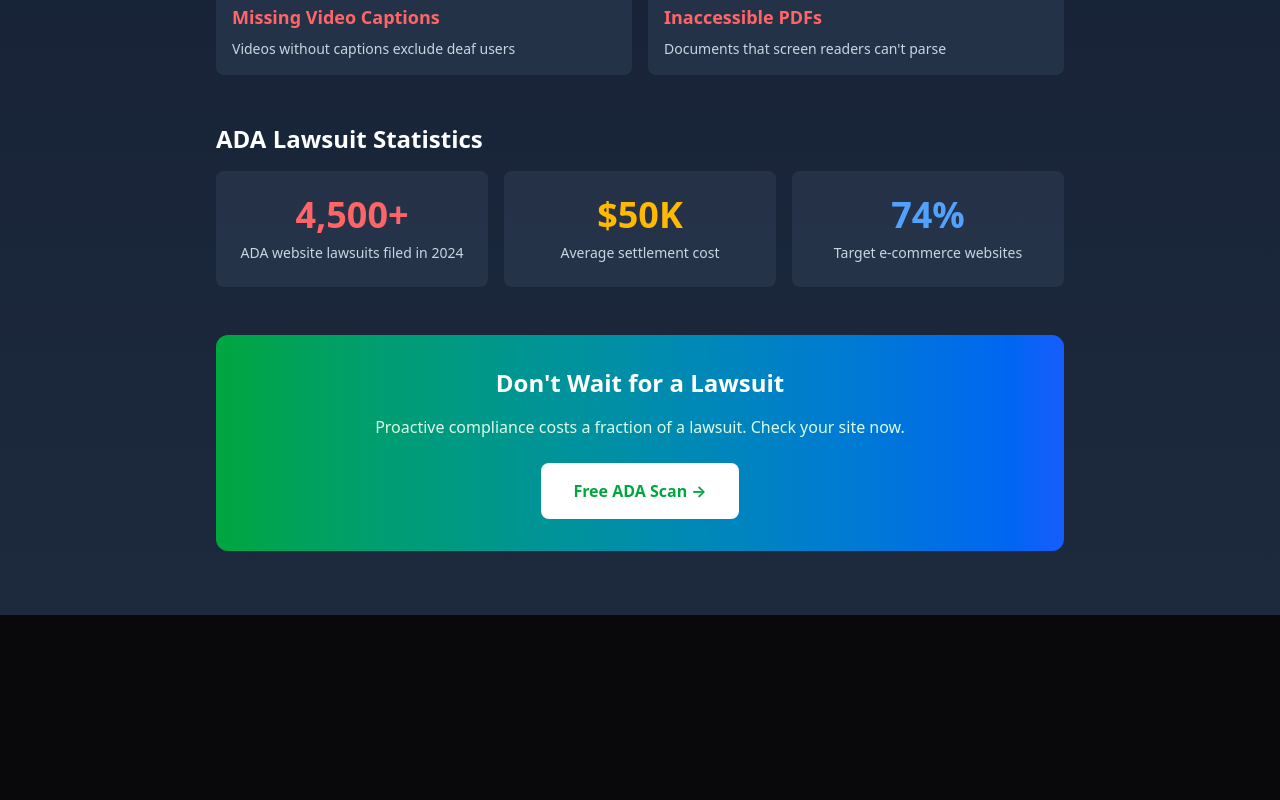
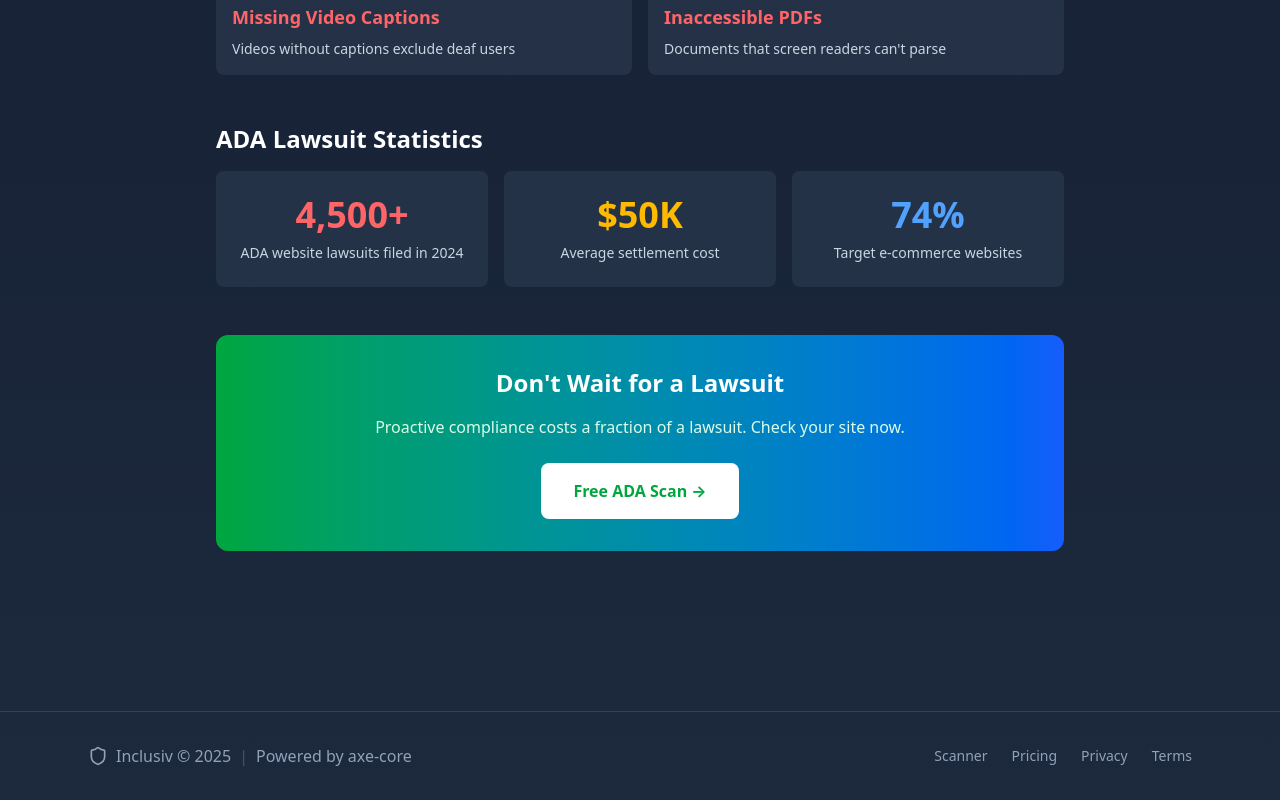
Before and after one commit to colin330smith/inclusiv, a Next.js app: page /ada-compliance in a window 1280 px wide. Shown: the part 1435-2235 px from the top of the page. Before the commit the page ends 2050 px from the top, so only its background shows below. Built offline with nearby package versions, Linux system fonts and the light colour scheme; no server answers.

Commit message:
Add consistent footers to platform accessibility pages

```diff
--- a/src/app/ada-compliance/page.tsx
+++ b/src/app/ada-compliance/page.tsx
@@ -147,6 +147,26 @@ export default function ADACompliancePage() {
           </Link>
         </div>
       </div>
+
+      {/* Footer */}
+      <footer className="border-t border-slate-700 mt-24">
+        <div className="max-w-6xl mx-auto px-6 py-8">
+          <div className="flex flex-col md:flex-row items-center justify-between gap-4">
+            <div className="flex items-center gap-2 text-slate-400">
+              <Shield className="w-5 h-5" />
+              <span>Inclusiv © 2025</span>
+              <span className="text-slate-600">|</span>
+              <span>Powered by axe-core</span>
+            </div>
+            <div className="flex flex-wrap items-center justify-center gap-4 md:gap-6 text-slate-400 text-sm">
+              <Link href="/" className="hover:text-white transition-colors">Scanner</Link>
+              <Link href="/pricing" className="hover:text-white transition-colors">Pricing</Link>
+              <Link href="/privacy" className="hover:text-white transition-colors">Privacy</Link>
+              <Link href="/terms" className="hover:text-white transition-colors">Terms</Link>
+            </div>
+          </div>
+        </div>
+      </footer>
     </main>
   );
 }
--- a/src/app/bigcommerce-accessibility/page.tsx
+++ b/src/app/bigcommerce-accessibility/page.tsx
@@ -1,5 +1,6 @@
 import { Metadata } from 'next';
 import Link from 'next/link';
+import { Shield } from 'lucide-react';
 
 export const metadata: Metadata = {
   title: 'BigCommerce Accessibility Checker | WCAG Compliance for BigCommerce Stores',
@@ -244,6 +245,26 @@ export default function BigCommerceAccessibilityPage() {
           </Link>
         </div>
       </div>
+
+      {/* Footer */}
+      <footer className="border-t border-slate-700 mt-24">
+        <div className="max-w-6xl mx-auto px-6 py-8">
+          <div className="flex flex-col md:flex-row items-center justify-between gap-4">
+            <div className="flex items-center gap-2 text-slate-400">
+              <Shield className="w-5 h-5" />
+              <span>Inclusiv © 2025</span>
+              <span className="text-slate-600">|</span>
+              <span>Powered by axe-core</span>
+            </div>
+            <div className="flex flex-wrap items-center justify-center gap-4 md:gap-6 text-slate-400 text-sm">
+              <Link href="/" className="hover:text-white transition-colors">Scanner</Link>
+              <Link href="/pricing" className="hover:text-white transition-colors">Pricing</Link>
+              <Link href="/privacy" className="hover:text-white transition-colors">Privacy</Link>
+              <Link href="/terms" className="hover:text-white transition-colors">Terms</Link>
+            </div>
+          </div>
+        </div>
+      </footer>
     </main>
   );
 }
--- a/src/app/magento-accessibility/page.tsx
+++ b/src/app/magento-accessibility/page.tsx
@@ -1,5 +1,6 @@
 import { Metadata } from 'next';
 import Link from 'next/link';
+import { Shield } from 'lucide-react';
 
 export const metadata: Metadata = {
   title: 'Magento Accessibility Checker | WCAG & ADA Compliance for Magento',
@@ -220,6 +221,26 @@ export default function MagentoAccessibilityPage() {
           </Link>
         </div>
       </div>
+
+      {/* Footer */}
+      <footer className="border-t border-slate-700 mt-24">
+        <div className="max-w-6xl mx-auto px-6 py-8">
+          <div className="flex flex-col md:flex-row items-center justify-between gap-4">
+            <div className="flex items-center gap-2 text-slate-400">
+              <Shield className="w-5 h-5" />
+              <span>Inclusiv © 2025</span>
+              <span className="text-slate-600">|</span>
+              <span>Powered by axe-core</span>
+            </div>
+            <div className="flex flex-wrap items-center justify-center gap-4 md:gap-6 text-slate-400 text-sm">
+              <Link href="/" className="hover:text-white transition-colors">Scanner</Link>
+              <Link href="/pricing" className="hover:text-white transition-colors">Pricing</Link>
+              <Link href="/privacy" className="hover:text-white transition-colors">Privacy</Link>
+              <Link href="/terms" className="hover:text-white transition-colors">Terms</Link>
+            </div>
+          </div>
+        </div>
+      </footer>
     </main>
   );
 }
--- a/src/app/woocommerce-accessibility/page.tsx
+++ b/src/app/woocommerce-accessibility/page.tsx
@@ -1,5 +1,6 @@
 import { Metadata } from 'next';
 import Link from 'next/link';
+import { Shield } from 'lucide-react';
 
 export const metadata: Metadata = {
   title: 'WooCommerce Accessibility Checker | WCAG Compliance for Online Stores',
@@ -168,6 +169,26 @@ export default function WooCommerceAccessibilityPage() {
           </Link>
         </div>
       </div>
+
+      {/* Footer */}
+      <footer className="border-t border-slate-700 mt-24">
+        <div className="max-w-6xl mx-auto px-6 py-8">
+          <div className="flex flex-col md:flex-row items-center justify-between gap-4">
+            <div className="flex items-center gap-2 text-slate-400">
+              <Shield className="w-5 h-5" />
+              <span>Inclusiv © 2025</span>
+              <span className="text-slate-600">|</span>
+              <span>Powered by axe-core</span>
+            </div>
+            <div className="flex flex-wrap items-center justify-center gap-4 md:gap-6 text-slate-400 text-sm">
+              <Link href="/" className="hover:text-white transition-colors">Scanner</Link>
+              <Link href="/pricing" className="hover:text-white transition-colors">Pricing</Link>
+              <Link href="/privacy" className="hover:text-white transition-colors">Privacy</Link>
+              <Link href="/terms" className="hover:text-white transition-colors">Terms</Link>
+            </div>
+          </div>
+        </div>
+      </footer>
     </main>
   );
 }
--- a/src/app/wordpress-accessibility/page.tsx
+++ b/src/app/wordpress-accessibility/page.tsx
@@ -1,5 +1,6 @@
 import { Metadata } from 'next';
 import Link from 'next/link';
+import { Shield } from 'lucide-react';
 
 export const metadata: Metadata = {
   title: 'WordPress Accessibility Checker | WCAG Compliance Scanner',
@@ -152,6 +153,26 @@ export default function WordPressAccessibilityPage() {
           </Link>
         </div>
       </div>
+
+      {/* Footer */}
+      <footer className="border-t border-slate-700 mt-24">
+        <div className="max-w-6xl mx-auto px-6 py-8">
+          <div className="flex flex-col md:flex-row items-center justify-between gap-4">
+            <div className="flex items-center gap-2 text-slate-400">
+              <Shield className="w-5 h-5" />
+              <span>Inclusiv © 2025</span>
+              <span className="text-slate-600">|</span>
+              <span>Powered by axe-core</span>
+            </div>
+            <div className="flex flex-wrap items-center justify-center gap-4 md:gap-6 text-slate-400 text-sm">
+              <Link href="/" className="hover:text-white transition-colors">Scanner</Link>
+              <Link href="/pricing" className="hover:text-white transition-colors">Pricing</Link>
+              <Link href="/privacy" className="hover:text-white transition-colors">Privacy</Link>
+              <Link href="/terms" className="hover:text-white transition-colors">Terms</Link>
+            </div>
+          </div>
+        </div>
+      </footer>
     </main>
   );
 }
```
